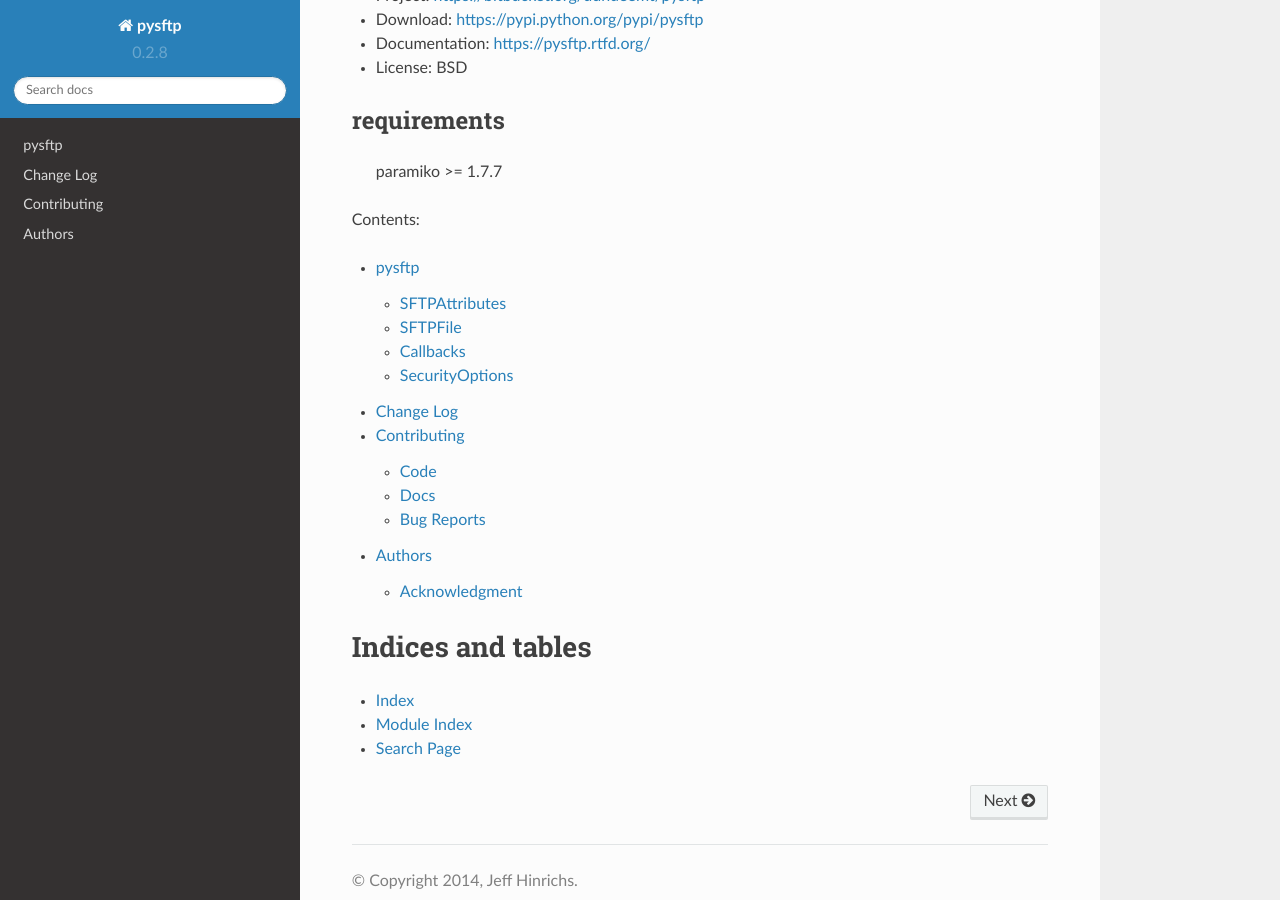
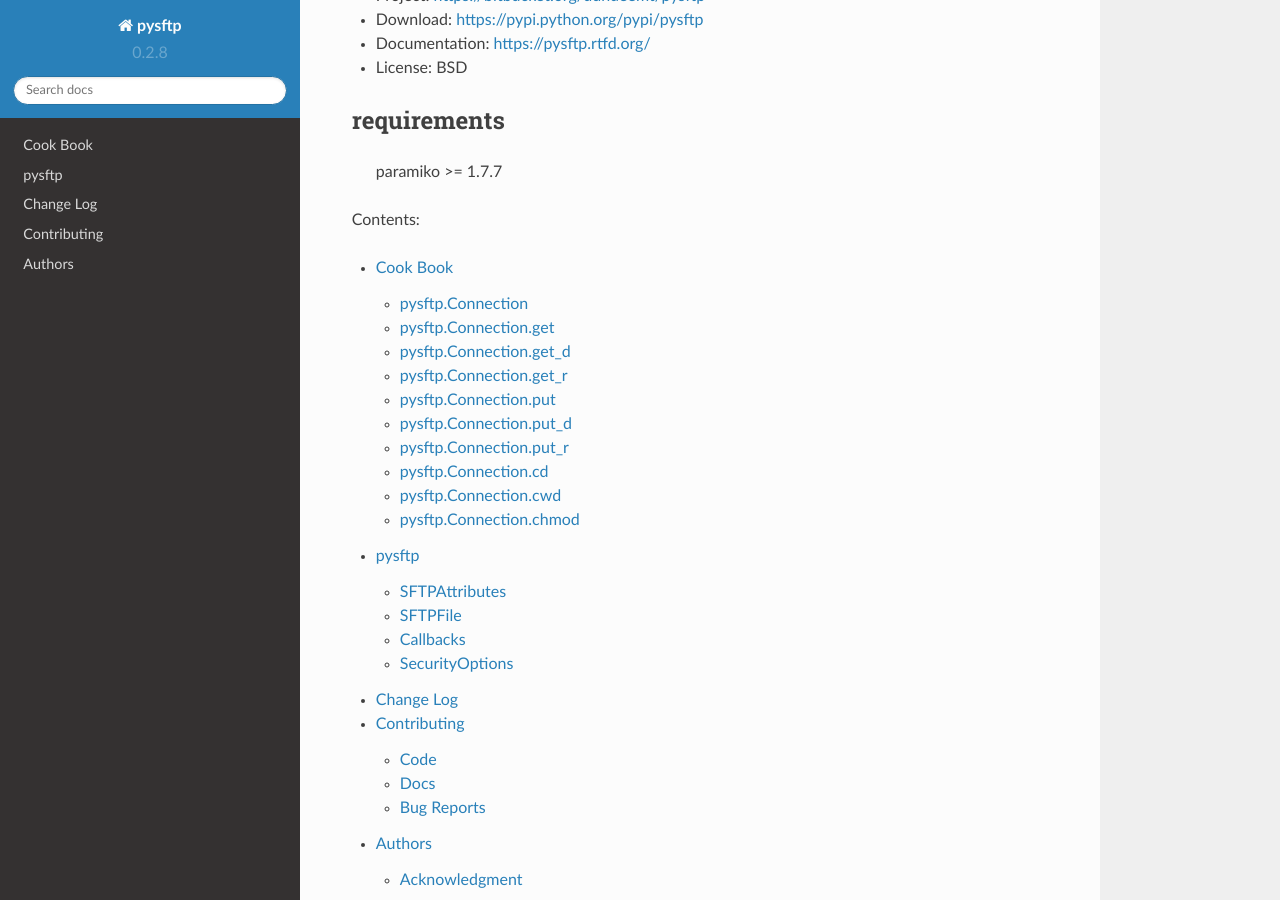
Before and after one commit to Fabian1337/pysftp, a Sphinx documentation site: the page built from docs/index.rst, in a window 1280 px wide and 900 px high, scrolled down 979 px. Built offline with Sphinx 7.4.7 and the Read the Docs theme 2.0.0, drawn with Linux system fonts in a browser that asks for light colours; some of the changed lines change nothing that is shown.

Commit message:
starting on coobook explaining where pysftp differs from paramiko.sftpclient and adds value

```diff
--- /dev/null
+++ b/docs/cookbook.rst
@@ -0,0 +1,117 @@
+Cook Book
+=========
+
+While in many ways, pysftp is just a thin wrapper over paramiko's SFTPClient,
+there are a number of ways that we make it more productive and easier to
+accomplish common, higher-level tasks.  The following snippets show where we
+add value to this great module.
+
+pysftp.Connection
+-----------------
+The Connection object is the base of pysftp.  It supports connections via
+username and password.
+
+.. code-block:: python
+
+    import pysftp
+    sftp = pysftp.Connection('hostname', username='me', password='secret')
+    #
+    # ... do sftp operations
+    #
+    sftp.close()    # close your connection to hostname
+
+The Connection object is also context aware so you can use it with a ``with``
+statement.
+
+.. code-block:: python
+
+    import pysftp
+    with pysftp.Connection('hostname', username='me', password='secret') as sftp:
+        #
+        # ... do sftp operations
+        #
+    # connection closed automatically at the end of the with-block
+
+Want to use an RSA or DSA key pair, that is simple too.
+
+.. code-block:: python
+
+    import pysftp
+    with pysftp.Connection('hostname', private_key='/path/to/keyfile') as sftp:
+        #
+        # ... do sftp operations
+        #
+
+If you key is password protected, just add ``private_key_pass`` to the argument list.
+
+How about a ``paramiko.AgentKey`` ? no problem, just set the private_key equal to it.
+
+.. code-block:: python
+
+    import pysftp
+    with pysftp.Connection('hostname', private_key=my_agentkey) as sftp:
+        #
+        # ... do sftp operations
+        #
+
+The connection object also allows you to use an IP Address for the ``host`` and
+you can set the ``port`` which defaults to 22, as well.
+
+Here is a common scenario, you have your connection information stored in a
+persistence mechanism, like `yamjam <http://yamjam.rtfd.org/>`_ and when you access
+it, it is returned in dictionary form.  ``{'host':'myhost', username:'me', ...}``
+Just send the dict into the connection object like so:
+
+.. code-block:: python
+
+    import pysftp
+    cinfo = {'host':'hostname', 'username':'me', 'password':'secret', 'port':2222}
+    with pysftp.Connection(**cinfo) as sftp:
+        #
+        # ... do sftp operations
+        #
+
+pysftp.Connection.get
+---------------------
+In addition to the normal paramiko call, you can optionally set the
+``preserve_mtime`` parameter to ``True`` and the operation will make sure that
+the modification times on the local copy match those on the server.
+
+.. code-block:: python
+
+    # ...
+    sftp.get('myfile', preserve_mtime=True)
+
+pysftp.Connection.get_d
+-----------------------
+This method is an abstraction above :meth:`.get` that allows you to copy all
+the files in a remote directory to a local path.
+
+pysftp.Connection.get_r
+-----------------------
+
+pysftp.Connection.put
+---------------------
+In addition to the normal paramiko call, you can optionally set the
+``preserve_mtime`` parameter to ``True`` and the operation will make sure that
+the modification times on the server copy match those on the local.
+
+.. code-block:: python
+
+    # ...
+    sftp.put('myfile', preserve_mtime=True)
+
+pysftp.Connection.put_d
+-----------------------
+
+pysftp.Connection.put_r
+-----------------------
+
+pysftp.Connection.cd
+-----------------------
+
+pysftp.Connection.cwd
+-----------------------
+
+pysftp.Connection.chmod
+-----------------------
--- a/docs/index.rst
+++ b/docs/index.rst
@@ -50,6 +50,7 @@
 .. toctree::
    :maxdepth: 2
 
+   cookbook
    pysftp
    changes
    contributing
```
